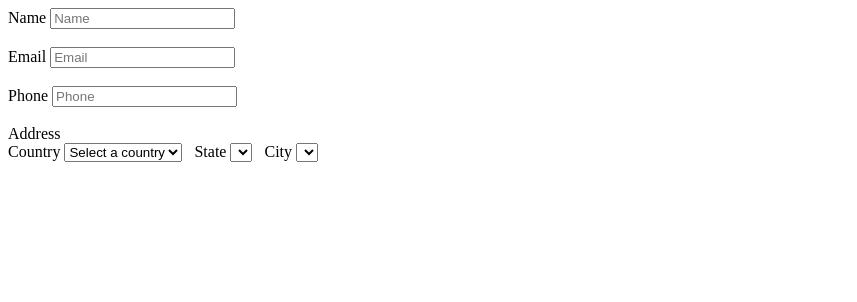
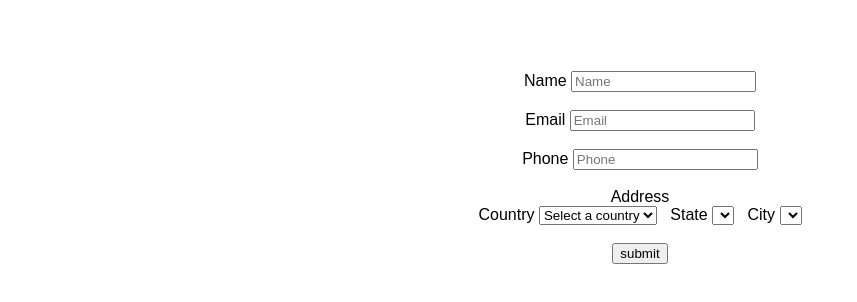
Before and after one commit to prince-inapp/form, a plain HTML site: page index.html in a window 1280 px wide. Shown: the whole page, without its empty margins (0-857 px from the left). Drawn offline with Linux system fonts and the light colour scheme; no server answers.

Commit message:
Add files via upload

```diff
--- a/index.html
+++ b/index.html
@@ -1,9 +1,11 @@
-<html lang="en">
+<!DOCTYPE html>
+<html>
 <head>
     <link rel="stylesheet" href="style.css">
     <meta charset="UTF-8">
     <meta http-equiv="X-UA-Compatible" content="IE=edge">
     <meta name="viewport" content="width=device-width, initial-scale=1.0">
+
     <title>Form</title>
 </head>
 <body onload="loadData()">
@@ -20,23 +22,22 @@
         <label for="address">Address</label>
         <div class="form-select-address" name="address">
             <label for="country">Country</label>
-            <select id="select-country" onclick="loadStates()" name="country">
+            <select id="select-country" onchange="loadStates()" name="country">
                 <option disabled selected>Select a country</option>
             </select>
             &nbsp;
             <label for="form-select-state" >State</label>
             <select id="select-state" onchange="loadCities()">
-
             </select>
             &nbsp;
             <label for="form-select-city" >City</label>
             <select id="select-city" name="form-select-city">
-
-
             </select>
         </div>
+        <br>
+        <input type="submit" name="submit" value="submit">
     </form>
 
 </body>
-<script src="script.js" defer></script>
+<script src="script.js" ></script>
 </html>
--- a/script.js
+++ b/script.js
@@ -16,11 +16,21 @@ async function loadData() {
 
 }
 
+// function clearAll(){
+//   let options = document.getElementById('select-state');
+//   while(option.hasChildNodes()){
+//
+//   }
+// }
+
 async function loadStates(){
 
     const country = document.getElementById('select-country').value;
     console.log(country)
-
+    console.log(document.getElementById("select-state"));
+    if(document.getElementById("select-state") != null){
+      document.getElementById("select-state").options.length=0;
+    }
     const stateResponse = await fetch('https://api.countrystatecity.in/v1/countries/' + country + '/states', requestOptions);
     const stateData = await stateResponse.json();
     console.log(stateData);
@@ -31,7 +41,9 @@ async function loadStates(){
 async function loadCities(){
     const country = document.getElementById('select-country').value;
     const state = document.getElementById('select-state').value;
-    document.getElementById("select-state").options.length=0;
+    if(document.getElementById("select-city") != null){
+      document.getElementById("select-city").options.length=0;
+    }
     const cityResponse = await fetch(
         'https://api.countrystatecity.in/v1/countries/'+country+'/states/'+state+'/cities', requestOptions);
     const cityData = await cityResponse.json();
--- a/style.css
+++ b/style.css
@@ -0,0 +1,9 @@
+body{
+  text-align: center;
+  font-family: fantasy;
+}
+
+form{
+  margin-top: 5%;
+  display: inline-block;
+}
```
